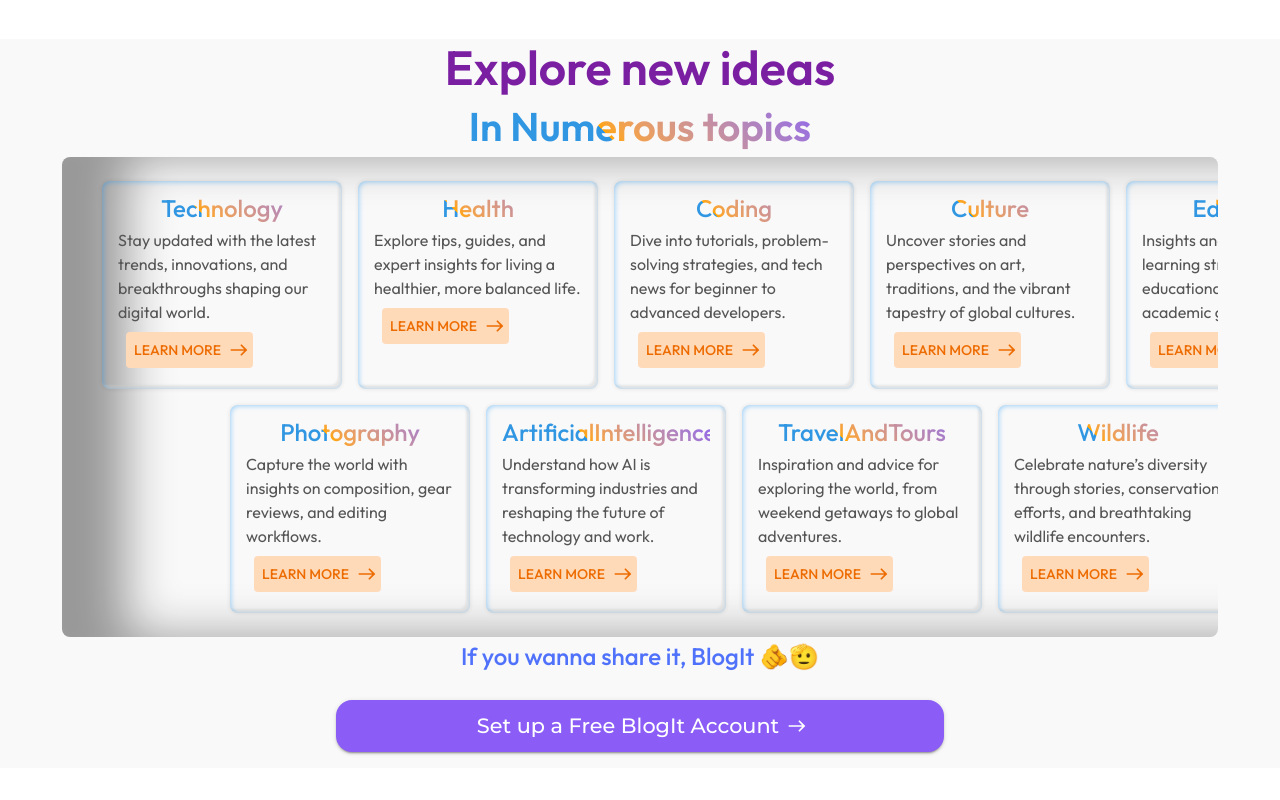
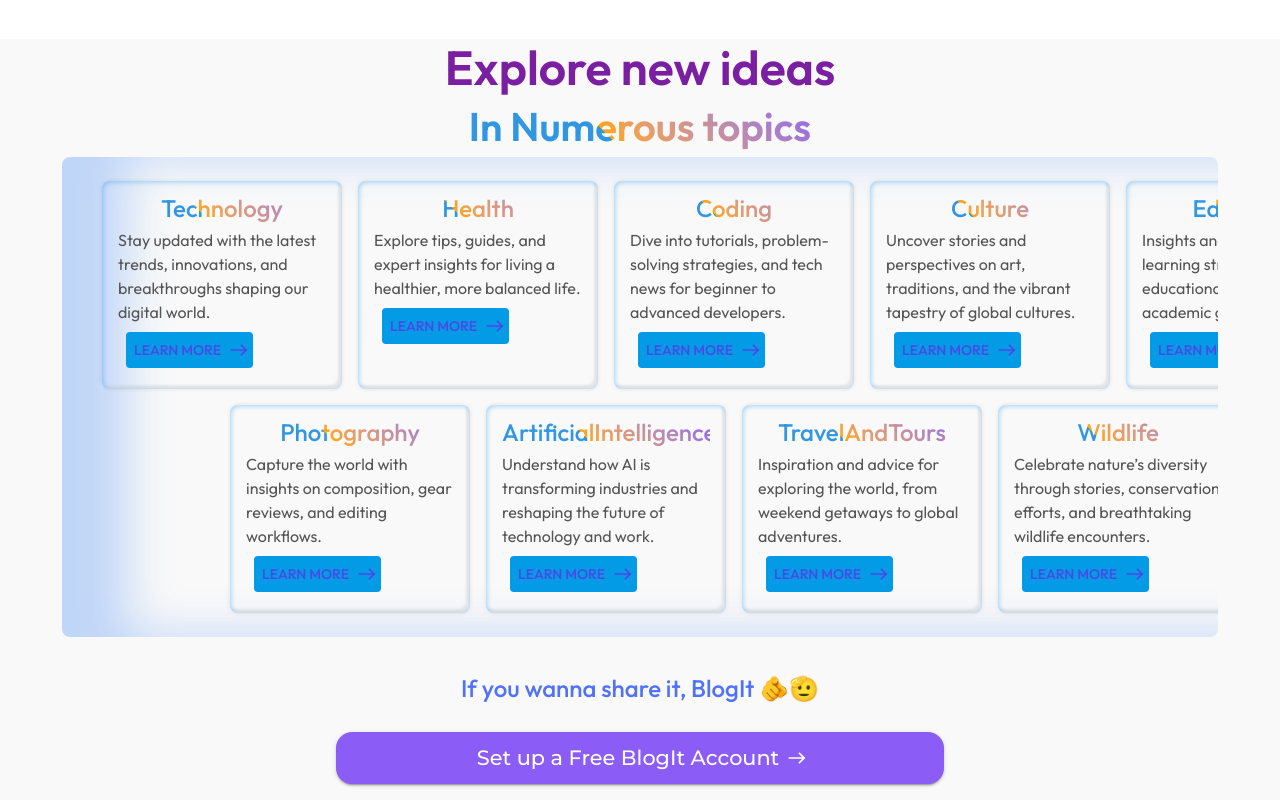
Before and after one commit to WaithakaGuru/BlogIt, a React (Vite) app in the folder frontend/: page / in a window 1280 px wide. Shown: the part 683-1483 px from the top of the page. Before the commit the page ends 1451 px from the top, so only its background shows below. Built offline with nearby package versions, Linux system fonts and the light colour scheme.

Commit message:
color adjustments

```diff
--- a/frontend/src/components/BlogTopic.tsx
+++ b/frontend/src/components/BlogTopic.tsx
@@ -1,6 +1,6 @@
 import { East } from "@mui/icons-material";
 import { Box, Button, Typography } from "@mui/material";
-import { purple } from "@mui/material/colors";
+import { lightBlue, purple } from "@mui/material/colors";
 
 function BlogTopic({ blog }: { blog: { title: string; info: string } }) {
   return (
@@ -36,8 +36,8 @@
       </Typography>
       <Button
         endIcon={<East />}
-        sx={{ bgcolor: "peachpuff", m: 1 }}
-        color="warning"
+        sx={{ bgcolor: `${lightBlue[600]}`, m: 1 }}
+        color="primary"
       >
         Learn More
       </Button>
--- /dev/null
+++ b/frontend/src/components/Footer.tsx
@@ -0,0 +1,21 @@
+import { Box, Stack } from "@mui/material"
+
+function Footer() {
+  return (
+    <Box component={"footer"} width={"100%"}>
+        <Stack direction={"row"} flexWrap={"wrap"}>
+            <Stack>
+
+            </Stack>
+            <Stack>
+
+            </Stack>
+            <Stack>
+
+            </Stack>
+        </Stack>
+    </Box>
+  )
+}
+
+export default Footer
--- a/frontend/src/pages/HomePage.tsx
+++ b/frontend/src/pages/HomePage.tsx
@@ -5,6 +5,7 @@
 import { purple } from "@mui/material/colors";
 import blogCategories from "../utils/blogTopics";
 import BlogTopic from "../components/BlogTopic";
+import Footer from "../components/Footer";
 
 function HomePage() {
   return (
@@ -144,7 +145,7 @@
           zIndex={1}
           maxHeight={"35rem"}
           mx={"auto"}
-          boxShadow={"inset 4rem 0 3rem #999"}
+          boxShadow={"inset 4rem 0 3rem rgba(59, 131, 246, 0.3)"}
           direction={"row"}
           position={"relative"}
         >
@@ -170,6 +171,7 @@
           align="center"
           gutterBottom
           fontSize={"1.5rem"}
+          mt={4}
         >
           If you wanna share it, BlogIt 🫵🫡
         </Typography>
@@ -194,6 +196,8 @@
           Set up a Free BlogIt Account
         </Button>
       </Stack>
+
+      <Footer/>
     </>
   );
 }
```
